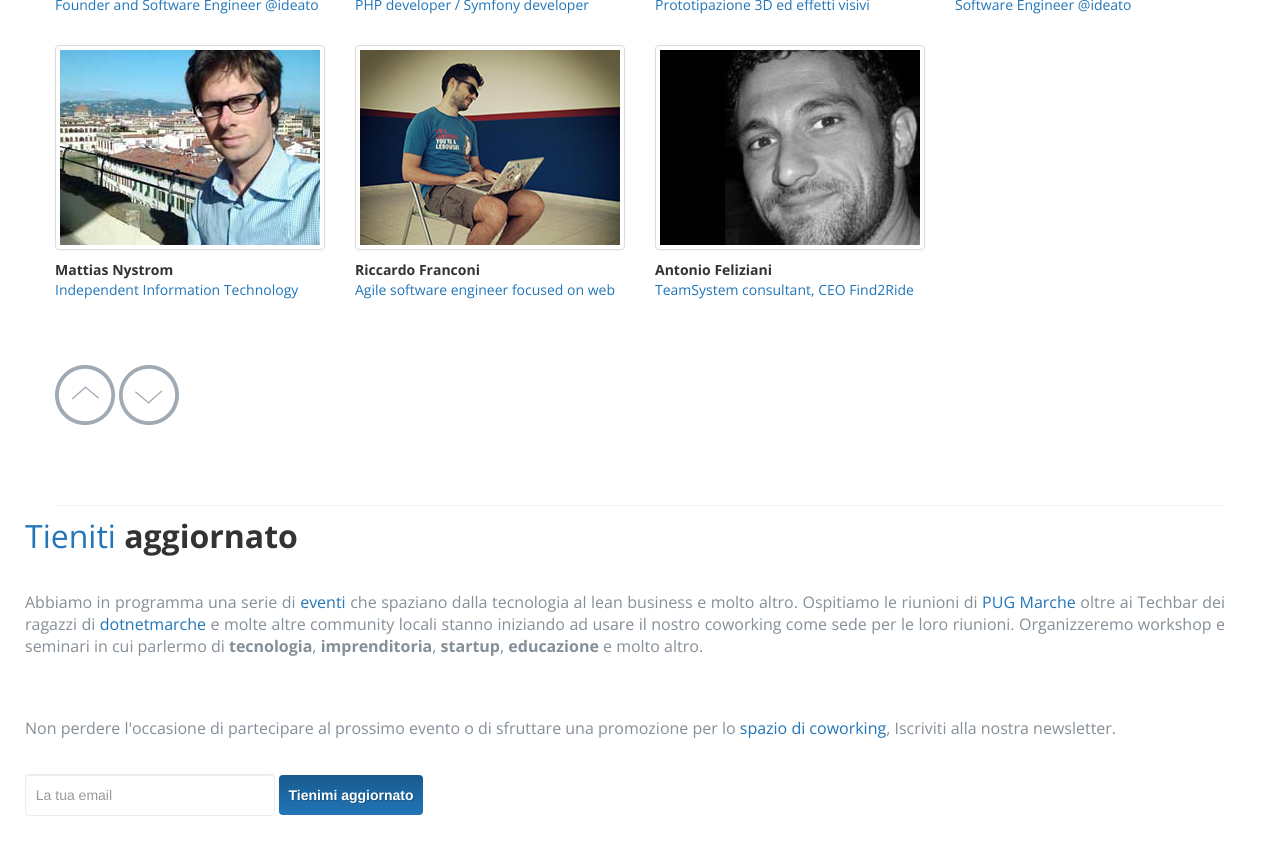
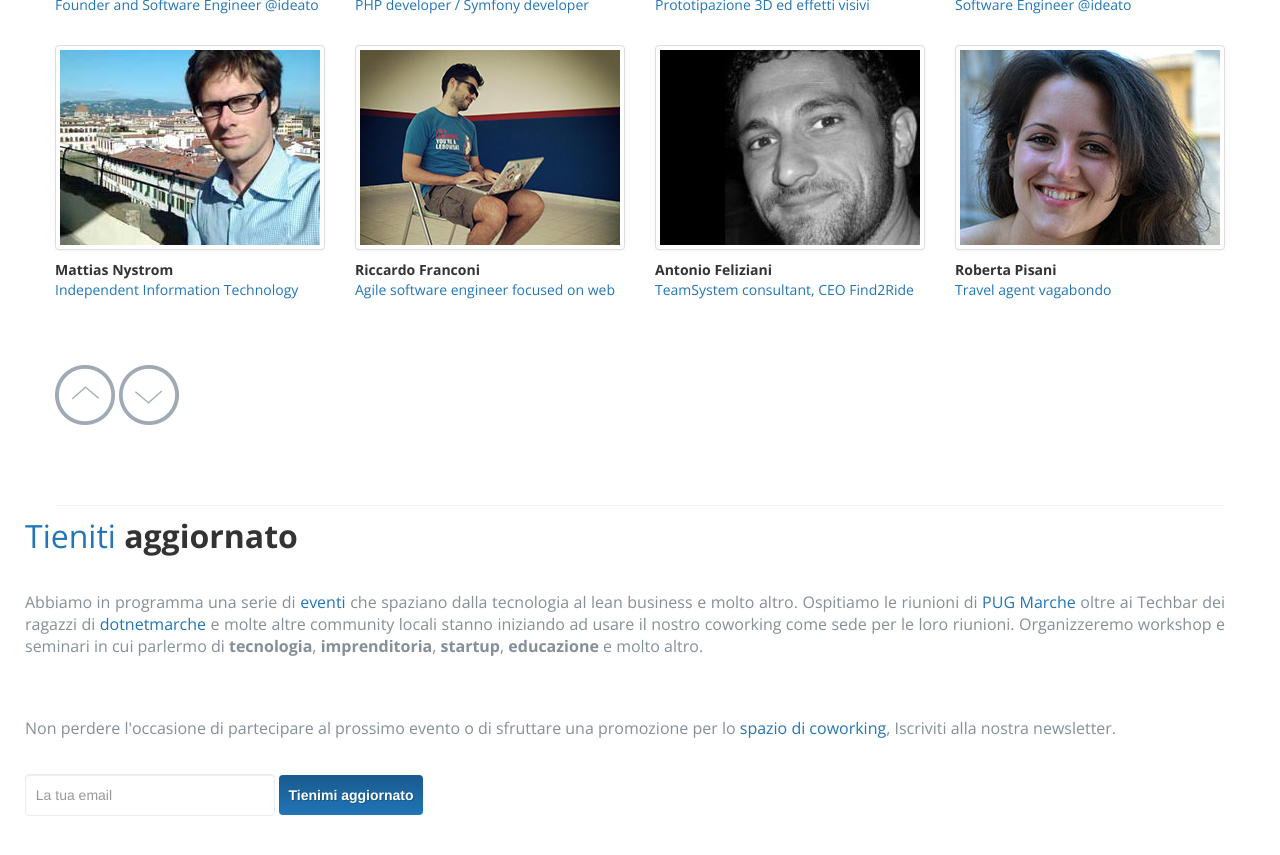
Before and after one commit to Cowo42/cowo42.github.io, a Jekyll site: the page built from index.html, in a window 1280 px wide and 900 px high, scrolled down 3930 px. Shown: the top 855 px of the window. Built offline with Jekyll 4.4.1, drawn with Linux system fonts in a browser that asks for light colours; comment, search, counter and statistics services are not loaded.

Commit message:
Aggiunge Roberta Pisani ai coworkers

```diff
--- a/_includes/coworkers.html
+++ b/_includes/coworkers.html
@@ -5,35 +5,35 @@
         <ul class="thumbnails margin5">
             <li class="span3">
                 <a href="http://www.francescotrucchia.it" class="thumbnail" target="_blank">
-                    <img src="img/coworkers/trucchia.jpg" style="width: 260px; height: 195px;" alt="">
+                    <img src="img/coworkers/trucchia.jpg" style="width: 260px; height: 195px; margin-top:0px" alt="">
                 </a>
                 <h5>Francesco Trucchia</a><br>
                 <span>Founder and Software Engineer <a href="http://www.ideato.it" href="_blank">@ideato</a></span></h5>
             </li>
             <li class="span3">
                 <a href="http://it.linkedin.com/in/francescotassi/" class="thumbnail" target="_blank">
-                    <img src="img/coworkers/tassi.jpg" style="width: 260px; height: 195px;" alt="">
+                    <img src="img/coworkers/tassi.jpg" style="width: 260px; height: 195px; margin-top:0px" alt="">
                 </a>
                 <h5>Francesco Tassi</a><br>
                 <span>PHP developer / Symfony developer</span></h5>
             </li>
             <li class="span3">
                 <a href="http://www.3wd.it" class="thumbnail" target="_blank">
-                    <img src="img/coworkers/tantucci.jpg" style="width: 260px; height: 195px;" alt="">
+                    <img src="img/coworkers/tantucci.jpg" style="width: 260px; height: 195px; margin-top:0px" alt="">
                 </a>
                 <h5>William Tantucci</a><br>
                 <span>Prototipazione 3D ed effetti visivi</span></h5>
             </li>
             <li class="span3">
                 <a href="http://it.linkedin.com/in/filippodesantis" class="thumbnail" target="_blank">
-                    <img src="img/coworkers/desantis.jpg" style="width: 260px; height: 195px;" alt="">
+                    <img src="img/coworkers/desantis.jpg" style="width: 260px; height: 195px; margin-top:0px" alt="">
                 </a>
                 <h5>Filippo De Santis</a><br>
                 <span>Software Engineer <a href="http://www.ideato.it" href="_blank">@ideato</a></span></h5>
             </li>
             <li class="span3">
                 <a href="http://it.linkedin.com/pub/mattias-nyström/38/b8/228" class="thumbnail" target="_blank">
-                    <img src="img/coworkers/nystrom.jpg" style="width: 260px; height: 195px;" alt="">
+                    <img src="img/coworkers/nystrom.jpg" style="width: 260px; height: 195px; margin-top:0px" alt="">
                 </a>
                 <h5>Mattias Nystrom</a><br>
                 <span>Independent Information Technology</span></h5>
@@ -41,7 +41,7 @@
 
             <li class="span3">
                 <a href="http://www.linkedin.com/in/riccardofranconi" class="thumbnail" target="_blank">
-                    <img src="img/coworkers/franconi.jpg" style="width: 260px; height: 195px;" alt="">
+                    <img src="img/coworkers/franconi.jpg" style="width: 260px; height: 195px; margin-top:0px" alt="">
                 </a>
                 <h5>Riccardo Franconi</a><br>
                 <span>Agile software engineer focused on web</span></h5>
@@ -49,10 +49,18 @@
 
             <li class="span3">
                 <a href="http://it.linkedin.com/pub/antonio-feliziani/12/953/a63" class="thumbnail" target="_blank">
-                    <img src="img/coworkers/feliziani.jpg" style="width: 260px; height: 195px;" alt="">
+                    <img src="img/coworkers/feliziani.jpg" style="width: 260px; height: 195px; margin-top:0px" alt="">
                 </a>
                 <h5>Antonio Feliziani</a><br>
                 <span>TeamSystem consultant, CEO Find2Ride</span></h5>
+            </li>
+
+            <li class="span3">
+                <a href="http://www.vagabondo.net" class="thumbnail" target="_blank">
+                    <img src="img/coworkers/pisani.jpg" style="width: 260px; height: 195px; margin-top:0px" alt="">
+                </a>
+                <h5>Roberta Pisani</a><br>
+                <span>Travel agent <a href="http://www.vagabondo.net">vagabondo</a></span></h5>
             </li>
         </ul>
 
```
Also changed, not shown: img/coworkers/pisani.jpg (added).
